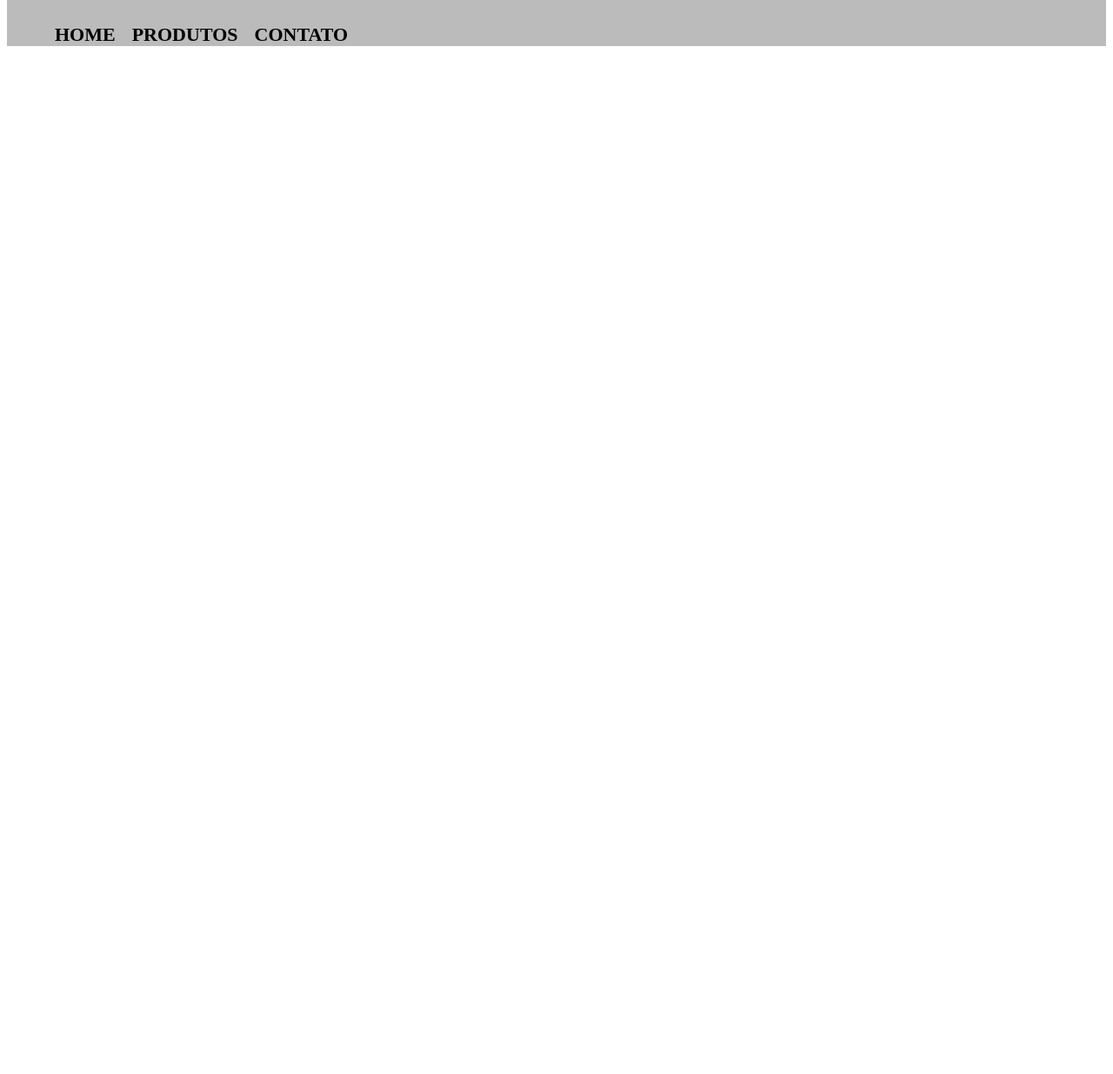
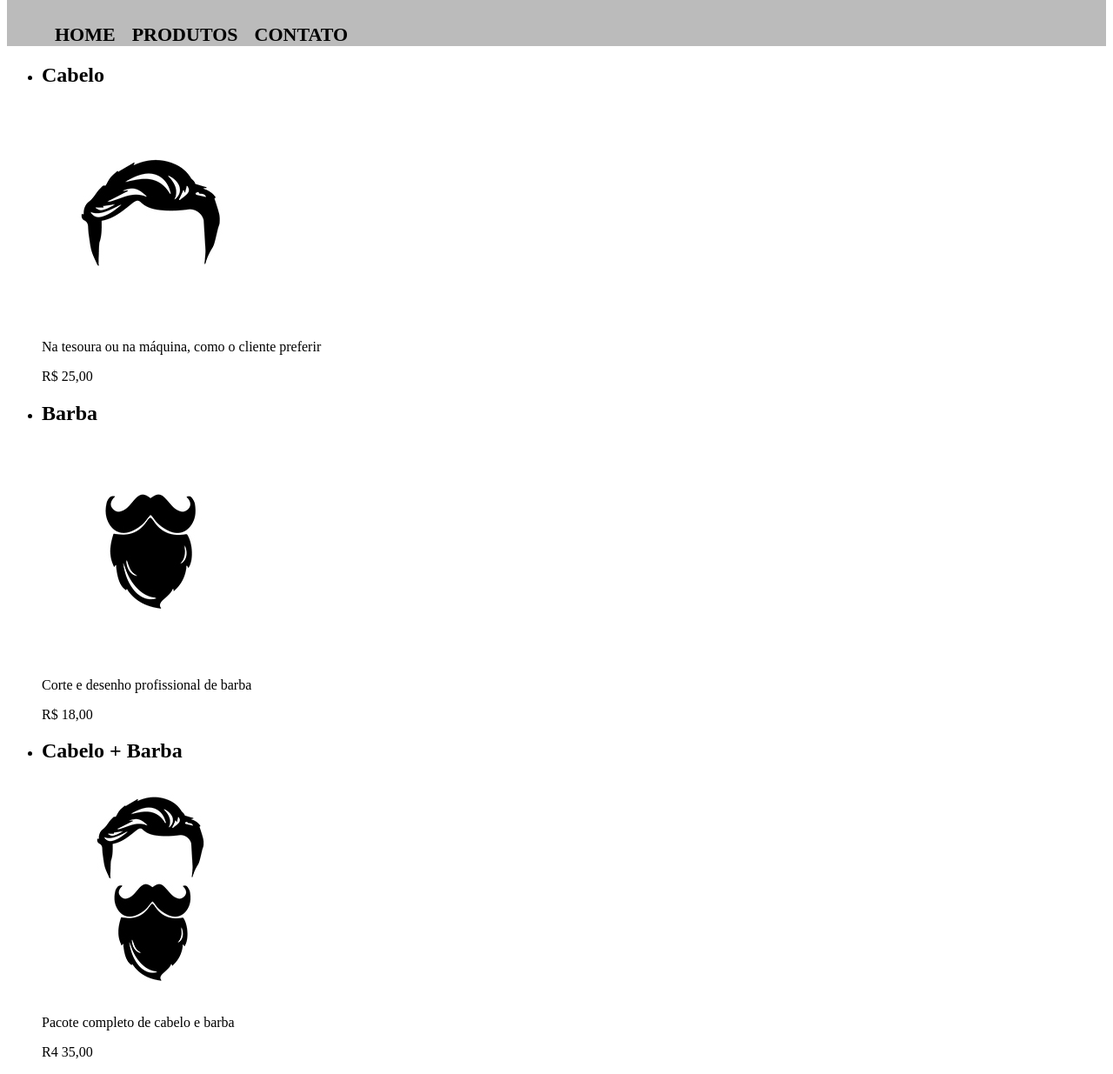
Before and after one commit to luisrauch/curso-Alura-01, a plain HTML site: page produtos.html in a window 1280 px wide. Shown: the part 274-1509 px from the top of the page at 87% size. Before the commit the page ends 800 px from the top, so only its background shows below. Drawn offline with Linux system fonts and the light colour scheme.

Commit message:
Update produtos.html

```diff
--- a/produtos.html
+++ b/produtos.html
@@ -3,11 +3,13 @@
     <head>
         <meta charset="UTF-8">
         <title>Produtos - Barbearia Alura</title>
+        <link rel="stylesheet" href="reset.css">
         <link rel="stylesheet" href="produtos.css">
     </head>
 
     <body>
         <header>
+            <div class="caixa">
                 <h1><img src = "logo.png"> </h1>
 
                 <nav>
@@ -17,9 +19,31 @@
                         <li><a href="contato">Contato</a></li>
                     </ul>
                 </nav>
-
+            </div>
         </header>
 
+        <main>
+            <ul>
+                <li>
+                    <h2>Cabelo</h2>
+                    <img src="cabelo.jpg">
+                    <p>Na tesoura ou na máquina, como o cliente preferir</p>
+                    <p>R$ 25,00</p>
+                </li>
+                <li>
+                    <h2>Barba</h2>
+                    <img src="barba.jpg">
+                    <p>Corte e desenho profissional de barba</p>
+                    <p>R$ 18,00</p>
+                </li>
+                <li>
+                    <h2>Cabelo + Barba</h2>
+                    <img src="cabelo+barba.jpg">
+                    <p>Pacote completo de cabelo e barba</p>
+                    <p>R4 35,00</p>
+                </li>
+            </ul>
+        </main>
 
     </body>
 
```
Lines whose indentation alone changed are shown as unchanged.
